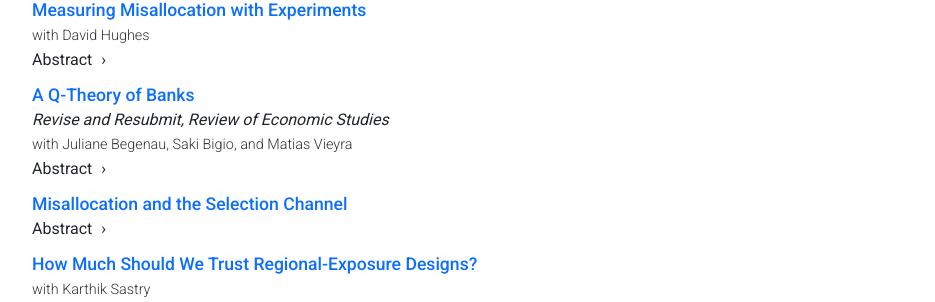
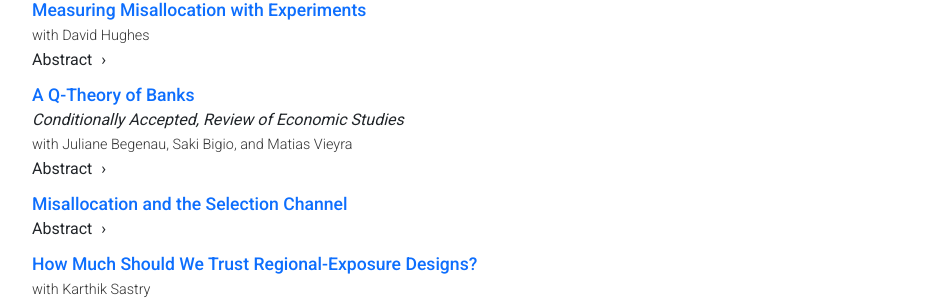
Before and after one commit to jmajic/jmajic.github.io, a Jekyll site: the page built from research/index.html, in a window 1280 px wide. Shown: the part 225-527 px from the top of the page, without its empty margins (172-1107 px from the left). Built offline with Jekyll 4.4.1, drawn with Linux system fonts in a browser that asks for light colours.

Commit message:
R&R to Conditionally Accepted for Q Theory paper

```diff
--- a/research/index.html
+++ b/research/index.html
@@ -27,7 +27,7 @@
 
 <div class="researchpaper">
 <h5><a href="BankQTheory_PaperMain.pdf">A Q-Theory of Banks</a></h5>
-<p><em>Revise and Resubmit, Review of Economic Studies</em></p>
+<p><em>Conditionally Accepted, Review of Economic Studies</em></p>
 <p><span class="coauthor">with Juliane Begenau, Saki Bigio, and Matias Vieyra</span></p>
 <details>
 <summary>Abstract</summary>
```
